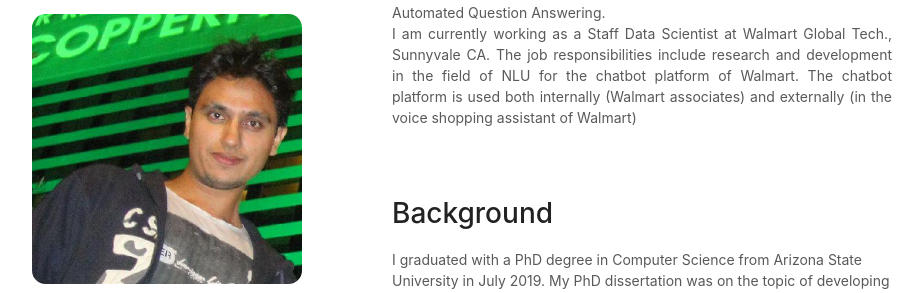
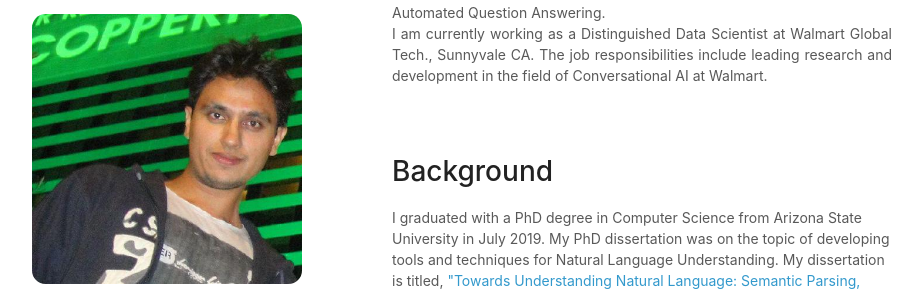
Before and after one commit to arpitsharma7123/arpit7123.github.io, a plain HTML site: page index.html in a window 1280 px wide. Shown: the part 170-463 px from the top of the page, without its empty margins (178-1101 px from the left). Drawn offline with Linux system fonts and the light colour scheme; some icons are missing; a web font is replaced by a local one.

Commit message:
Update index.html

```diff
--- a/index.html
+++ b/index.html
@@ -98,10 +98,8 @@
       Commonsense Knowledge Extraction and Automated Question Answering.
 
       <br>
-      I am currently working as a Staff Data Scientist at Walmart Global Tech., Sunnyvale CA. The
-      job responsibilities include research and development in the field of NLU for the chatbot
-      platform of Walmart. The chatbot platform is used both internally (Walmart associates) and
-      externally (in the voice shopping assistant of Walmart)
+      I am currently working as a Distinguished Data Scientist at Walmart Global Tech., Sunnyvale CA. The
+      job responsibilities include leading research and development in the field of Conversational AI at Walmart.
       <br>
 	</section>
 
```
